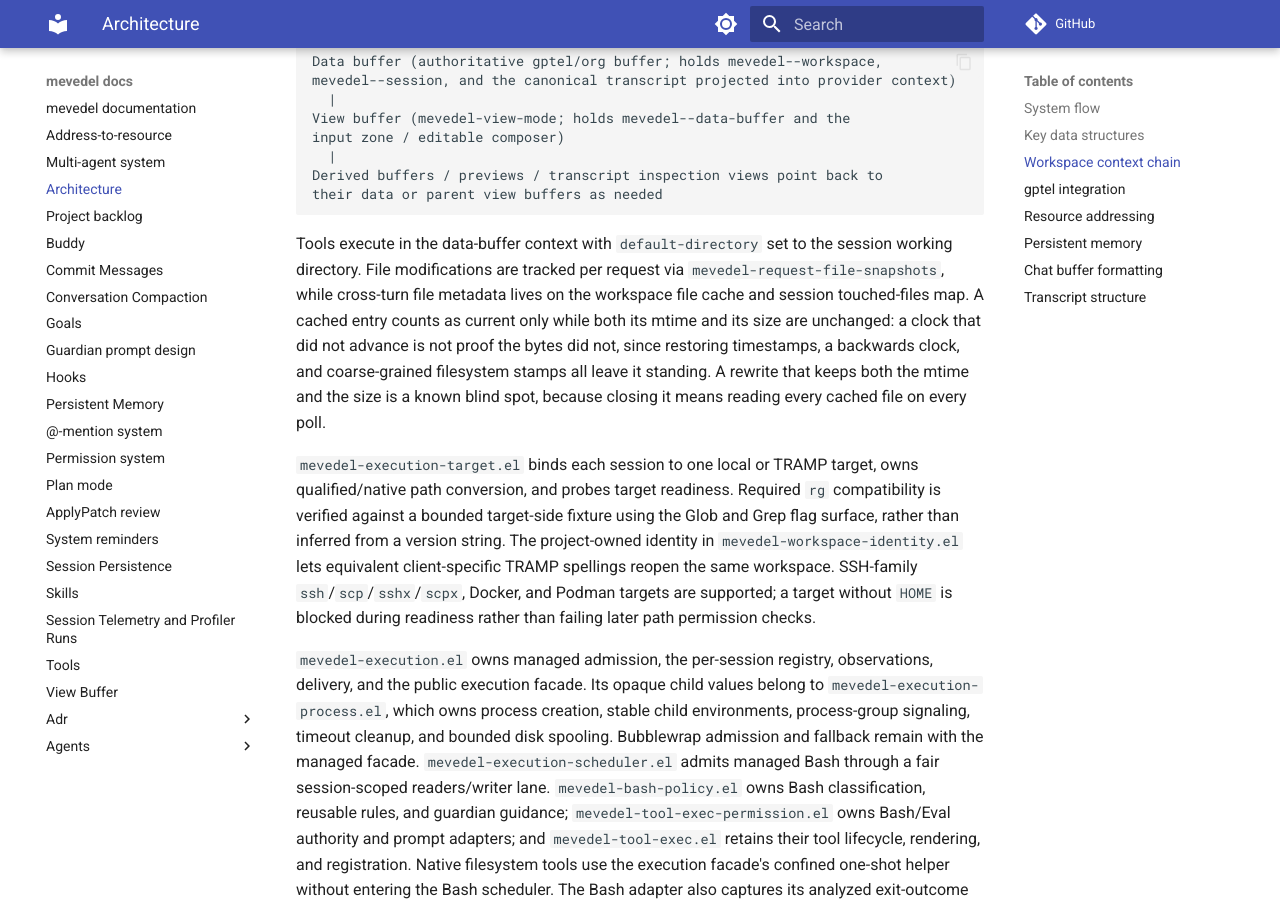
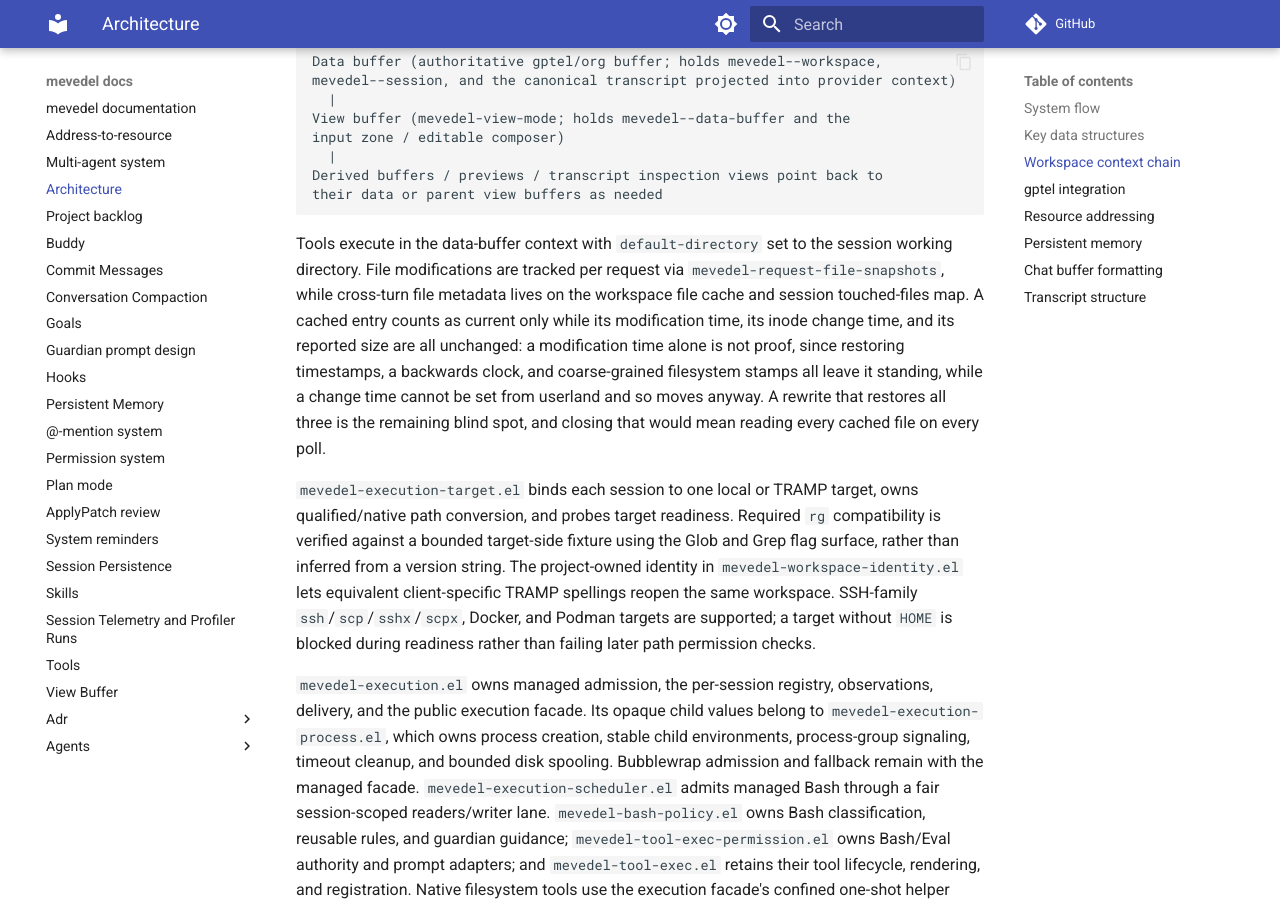
Before and after one commit to FrauH0lle/mevedel, an MkDocs documentation site: the page built from docs/architecture.md, in a window 1280 px wide and 900 px high, scrolled down 5477 px. Built offline with MkDocs 1.6.1 and Material for MkDocs 9.7.7, drawn with Linux system fonts in a browser that asks for light colours; comment, search, counter and statistics services are not loaded.

Commit message:
fix(file-state): Compare a change time userland cannot forge
Follow-up to the freshness rule, from its review.

Comparing the modification time and the size left the case those two
cannot see: `cp -p', `rsync -t', `tar -x' and `touch -r' restore the
modification time, and a rewrite of the same length keeps the size.  The
inode change time moves anyway, because userland cannot set it, so the
case the previous commit documented as needing a full content read costs
nothing to close.

The review also found the size comparison was reading two different
quantities as one.  `SIZE' is the length of the cached content; the
filesystem's reported size differs for a symbolic link, whose stat
describes the link, and for a virtual file, whose stat reports zero.  Both
would have reported a change that never happened -- harmless, because
detection re-reads and compares content, but it would re-read that file on
every poll forever and never dedupe a read of it again.

* mevedel-structs.el (mevedel-file-state): Record the change time and the
filesystem's own size at capture, separate from the content length, and
say why they are separate.

* mevedel-file-state.el (mevedel-file-state-current-p)
(mevedel-file-state--stamps-equal-p): New.  One freshness predicate for
both consumers, comparing timestamps with `time-equal-p' rather than
`equal' on their representation, and treating a missing timestamp as no
evidence instead of as now.

(mevedel-file-cache-detect-external-changes)
(mevedel-session-read-is-duplicate-p): Use it.  The duplicate check now
also resolves the readable test against the target rather than TRAMP's
cache, which was inside the binding for one call and outside it for the
other.

* mevedel-skills-core.el (mevedel-skills--write-state): Pin the coding
system, as the plugin-state writer this copied already did.  Writing a
string with `write-region' otherwise takes the coding system from whatever
buffer happens to be current.

* test/test-mevedel-file-state.el: A same-size rewrite that restored its
modification time.

* docs/architecture.md: State the rule and what remains outside it.

```diff
--- a/docs/architecture.md
+++ b/docs/architecture.md
@@ -243,11 +243,12 @@
 the session working directory. File modifications are tracked per request
 via `mevedel-request-file-snapshots`, while cross-turn file metadata
 lives on the workspace file cache and session touched-files map. A cached
-entry counts as current only while both its mtime and its size are
-unchanged: a clock that did not advance is not proof the bytes did not,
-since restoring timestamps, a backwards clock, and coarse-grained
-filesystem stamps all leave it standing. A rewrite that keeps both the
-mtime and the size is a known blind spot, because closing it means reading
+entry counts as current only while its modification time, its inode change
+time, and its reported size are all unchanged: a modification time alone is
+not proof, since restoring timestamps, a backwards clock, and
+coarse-grained filesystem stamps all leave it standing, while a change time
+cannot be set from userland and so moves anyway. A rewrite that restores
+all three is the remaining blind spot, and closing that would mean reading
 every cached file on every poll.
 
 `mevedel-execution-target.el` binds each session to one local or TRAMP target,
```
Also changed, not shown: 4 other files.
